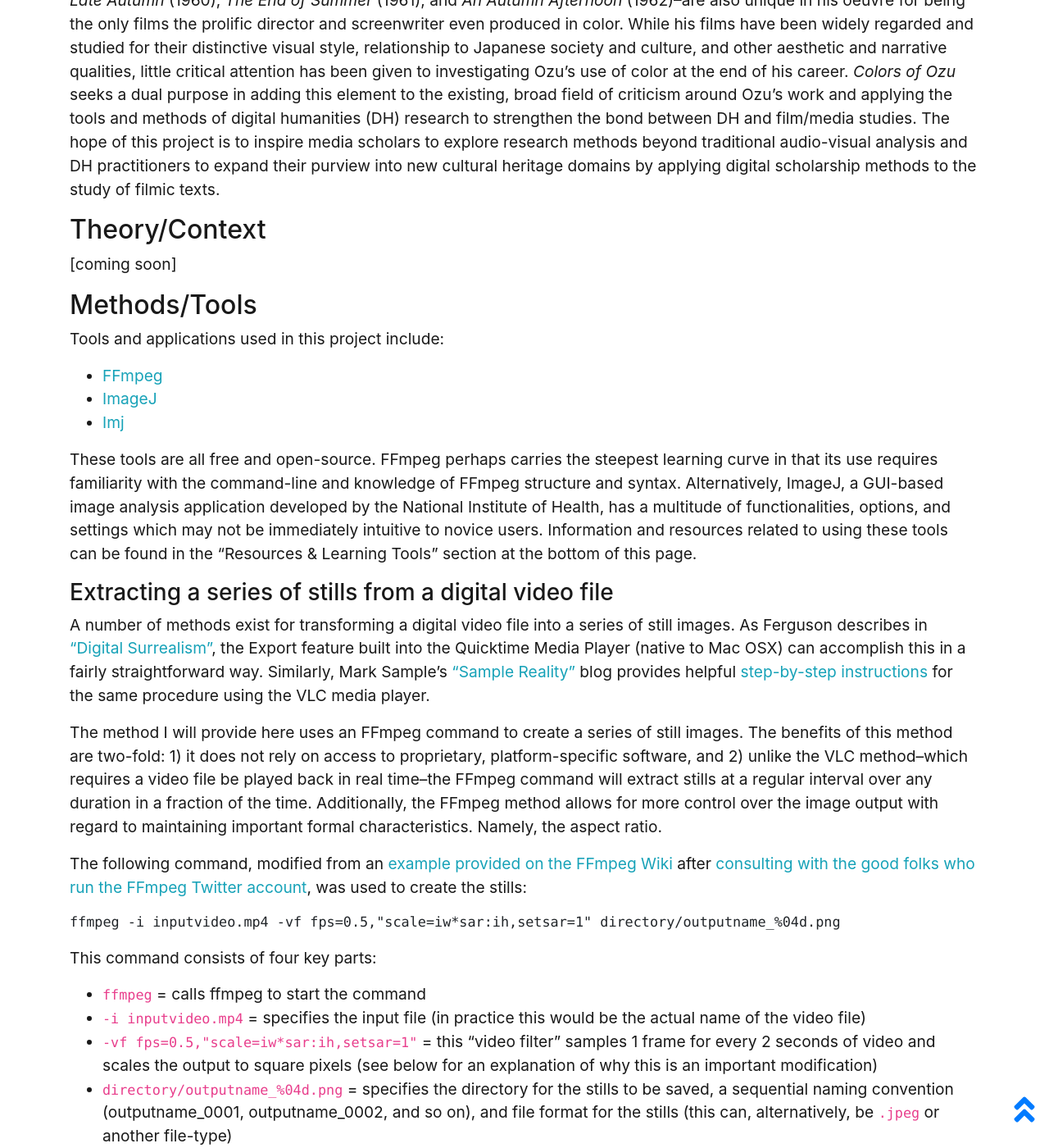
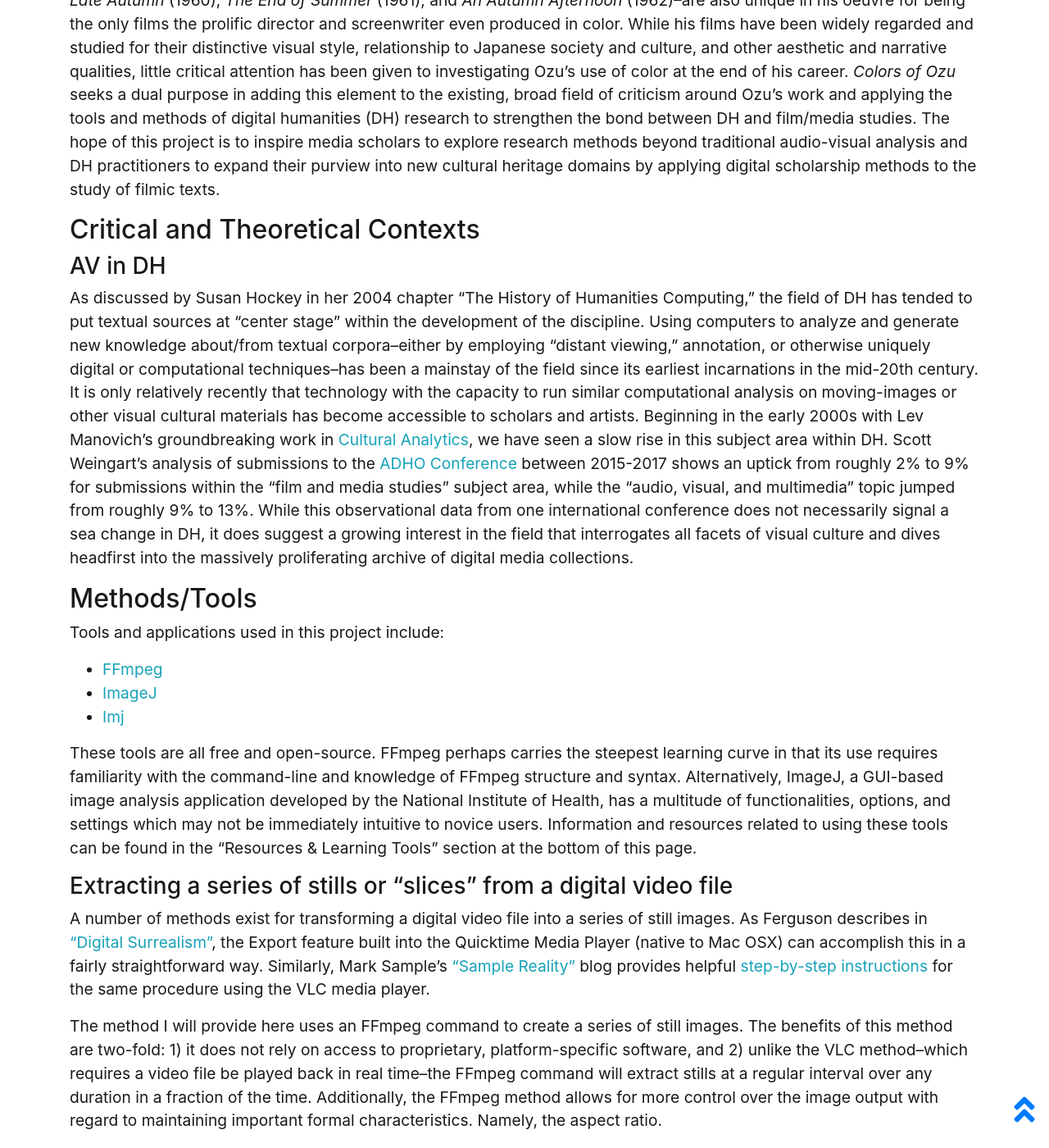
Before and after one commit to drodz11/colors-of-ozu, a Jekyll site: the page built from pages/about.md, in a window 1280 px wide and 1400 px high, scrolled down 771 px. Shown: the whole window at 82% size. Built offline with Jekyll 4.4.1, drawn with Linux system fonts in a browser that asks for light colours; some of the changed text lies outside the part shown.

Commit message:
Update about.md

```diff
--- a/pages/about.md
+++ b/pages/about.md
@@ -21,10 +21,13 @@ We instead should make as many frames as we like, and hold them in our hands for
 Begun as a research project in March of 2020 during the COVID-19 pandemic, _Colors of Ozu_ is an on-going film analysis project that leverages digital tools and technologies to novelly and creatively examine the final six films of Japanese filmmaker [Yasujirō Ozu](https://en.wikipedia.org/wiki/Yasujir%C5%8D_Ozu). These works--which include _Equinox Flower_ (1958), _Good Morning_ (1959), _Floating Weeds_ (1959), _Late Autumn_ (1960), _The End of Summer_ (1961), and _An Autumn Afternoon_ (1962)--are also unique in his oeuvre for being the only films the prolific director and screenwriter even produced in color. While his films have been widely regarded and studied for their distinctive visual style, relationship to Japanese society and culture, and other aesthetic and narrative qualities, little critical attention has been given to investigating Ozu's use of color at the end of his career. _Colors of Ozu_ seeks a dual purpose in adding this element to the existing, broad field of criticism around Ozu's work and applying the tools and methods of digital humanities (DH) research to strengthen the bond between DH and film/media studies. The hope of this project is to inspire media scholars to explore research methods beyond traditional audio-visual analysis and DH practitioners to expand their purview into new cultural heritage domains by applying digital scholarship methods to the study of filmic texts.
 
 
-## Theory/Context
+## Critical and Theoretical Contexts
 
 
-[coming soon]
+### AV in DH
+As discussed by Susan Hockey in her 2004 chapter "The History of Humanities Computing," the field of DH has tended to put textual sources at "center stage" within the development of the discipline. Using computers to analyze and generate new knowledge about/from textual corpora--either by employing "distant viewing," annotation, or otherwise uniquely digital or computational techniques--has been a mainstay of the field since its earliest incarnations in the mid-20th century. It is only relatively recently that technology with the capacity to run similar computational analysis on moving-images or other visual cultural materials has become accessible to scholars and artists. Beginning in the early 2000s with Lev Manovich's groundbreaking work in [Cultural Analytics](http://lab.culturalanalytics.info/), we have seen a slow rise in this subject area within DH. Scott Weingart's analysis of submissions to the [ADHO Conference](http://adho.org/conference) between 2015-2017 shows an uptick from roughly 2% to 9% for submissions within the "film and media studies" subject area, while the "audio, visual, and multimedia" topic jumped from roughly 9% to 13%. While this observational data from one international conference does not necessarily signal a sea change in DH, it does suggest a growing interest in the field that interrogates all facets of visual culture and dives headfirst into the massively proliferating archive of digital media collections.
+
+
 
 ## Methods/Tools
 
@@ -37,7 +40,7 @@ Tools and applications used in this project include:
 
 These tools are all free and open-source. FFmpeg perhaps carries the steepest learning curve in that its use requires familiarity with the command-line and knowledge of FFmpeg structure and syntax. Alternatively, ImageJ, a GUI-based image analysis application developed by the National Institute of Health, has a multitude of functionalities, options, and settings which may not be immediately intuitive to novice users. Information and resources related to using these tools can be found in the "Resources & Learning Tools" section at the bottom of this page.
 
-### Extracting a series of stills from a digital video file
+### Extracting a series of stills or "slices" from a digital video file
 
 A number of methods exist for transforming a digital video file into a series of still images. As Ferguson describes in ["Digital Surrealism"](http://www.digitalhumanities.org/dhq/vol/11/1/000276/000276.html), the Export feature built into the Quicktime Media Player (native to Mac OSX) can accomplish this in a fairly straightforward way. Similarly, Mark Sample's ["Sample Reality"](https://www.samplereality.com/) blog provides helpful [step-by-step instructions](https://www.samplereality.com/2017/11/15/image-analysis/) for the same procedure using the VLC media player.
 
@@ -78,11 +81,29 @@ For more information on the often very confusing issues related to pixel aspect
 
 ## Resources & Learning Tools
 
-[coming soon]
+### FFmpeg
+
+  * [ffmprovisr from the AMIA Open Source Committee](https://amiaopensource.github.io/ffmprovisr/)
+  * [Introduction to Audiovisual Transcoding, Editing, and Color Analysis from The Programming Historian](https://programminghistorian.org/en/lessons/introduction-to-ffmpeg)
+  * [FFmpeg Bug Tracker & Wiki](https://trac.ffmpeg.org/)
+  * [Official Documentation](https://www.ffmpeg.org/documentation.html)
+
+### CLI (Command Line Interface)
+
+  * [Introduction to the Bash Command Line from The Programming Historian](https://programminghistorian.org/en/lessons/intro-to-bash)
+
+### Aspect Ratio & Pixel Aspect Ratio
+
+  * [Filmmaker IQ's Epic Lesson in the History of Aspect Ratio](https://nofilmschool.com/2013/06/visual-history-of-aspect-ratio)
+  * [Ashley Blewer's primer on pixel aspect ratio](https://training.ashleyblewer.com/presentations/video.html#27)
+  * [Wikipedia article on pixel aspect ratio](https://en.wikipedia.org/wiki/Pixel_aspect_ratio)
 
 
 ## Works Cited
 
-[More to come...last updated 2020-03-24]
+Hockey, S. (2004) [“The History of Humanities Computing,”](http://www.digitalhumanities.org/companion/view?docId=blackwell/9781405103213/9781405103213.xml&chunk.id=ss1-2-1) A Companion to Digital Humanities, ed. Susan Schreibman, Ray Siemens, John Unsworth. Oxford: Blackwell
+
+Weingart, S. (2017) “Submissions to DH2017 (pt. 1),” http://scottbot.net/submissions-to-dh2017-pt-1
+
 
 This site was created and is maintained by Dave Rodriguez, Resident Media Librarian at Florida State University. Send inquiries to dwrodriguez[at]fsu.edu
```
